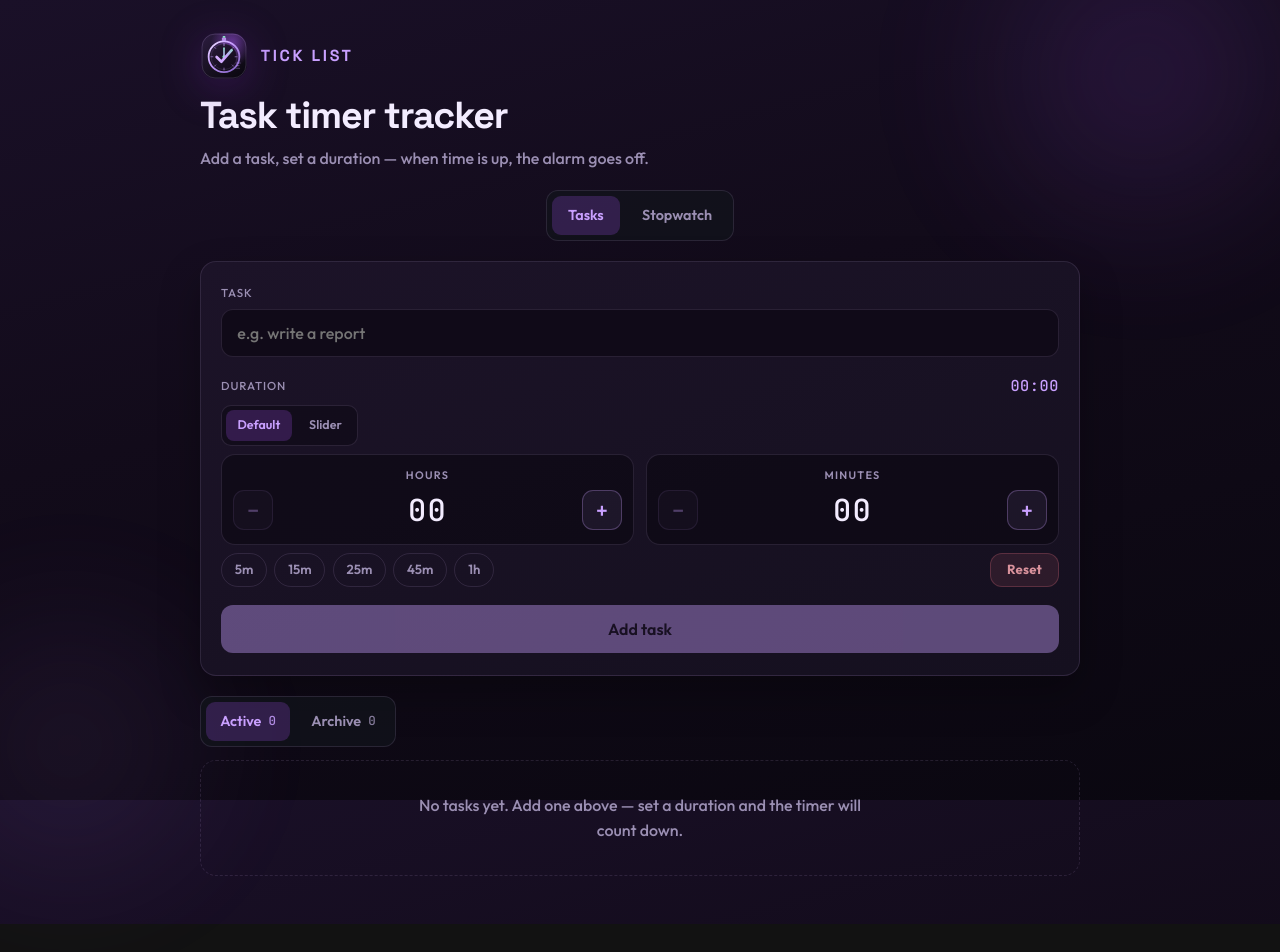
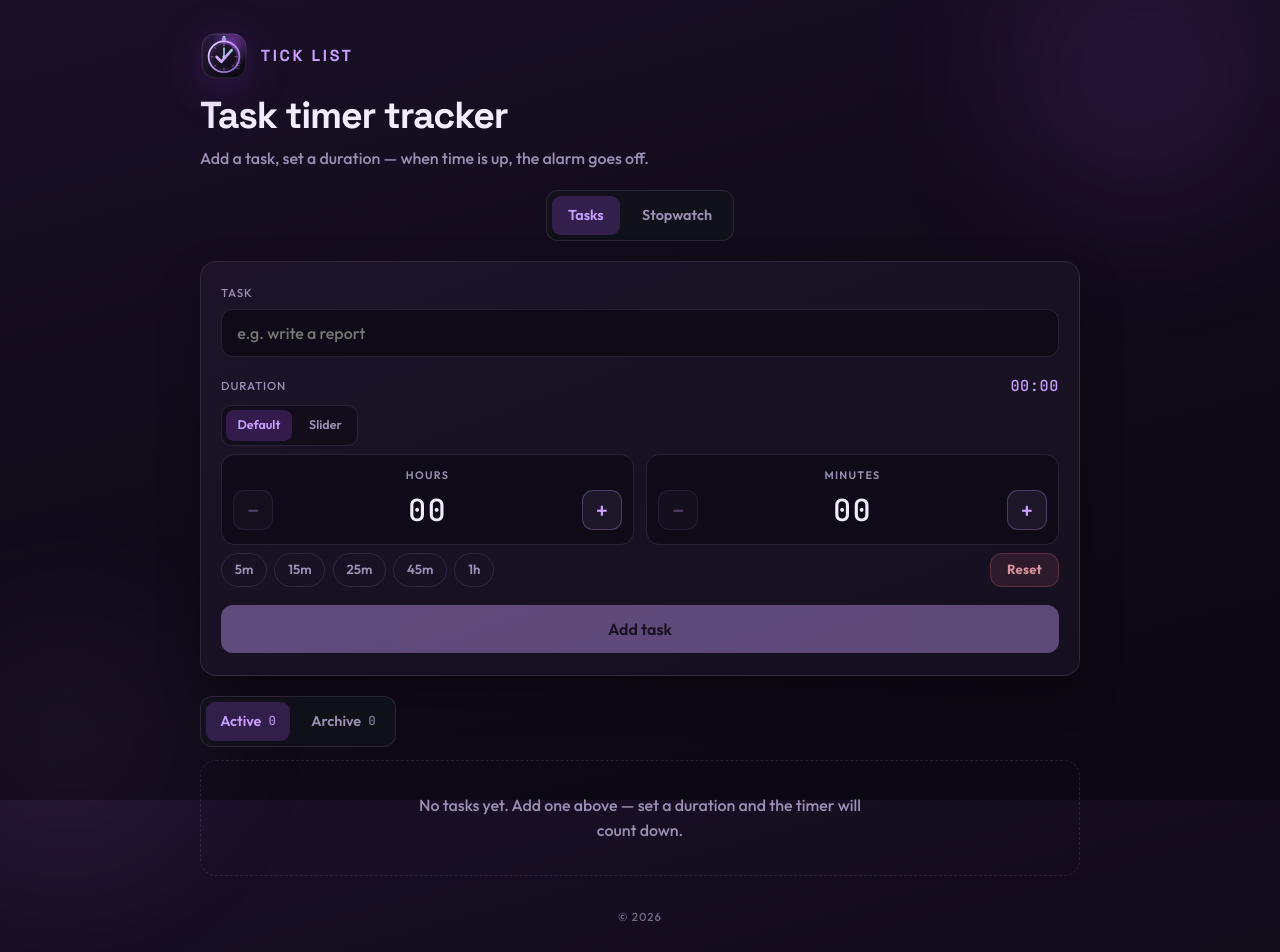
Before and after one commit to tinybranches/tick-list, a Vue app: page / in a window 1280 px wide. Shown: the top 952 px of the page. Before the commit the page ends 924 px from the top, so only its background shows below. Built offline with nearby package versions, Linux system fonts and the light colour scheme.

Commit message:
Add copyright notice to footer.
Show the current year at the bottom of the app without author name.

```diff
--- a/src/App.vue
+++ b/src/App.vue
@@ -35,6 +35,8 @@ watch(mode, (value) => {
 })
 
 initAlarmWatcher()
+
+const year = new Date().getFullYear()
 </script>
 
 <template>
@@ -86,6 +88,10 @@ initAlarmWatcher()
       </template>
       <Stopwatch v-else />
     </main>
+
+    <footer class="footer">
+      <p>© {{ year }}</p>
+    </footer>
   </div>
 </template>
 
@@ -235,6 +241,22 @@ initAlarmWatcher()
   margin: 0 auto;
 }
 
+.footer {
+  position: relative;
+  z-index: 1;
+  max-width: 880px;
+  margin: 2rem auto 0;
+  text-align: center;
+}
+
+.footer p {
+  margin: 0;
+  font-size: 0.72rem;
+  letter-spacing: 0.08em;
+  color: var(--muted);
+  opacity: 0.7;
+}
+
 @keyframes drift {
   from {
     transform: translate(0, 0);
```
